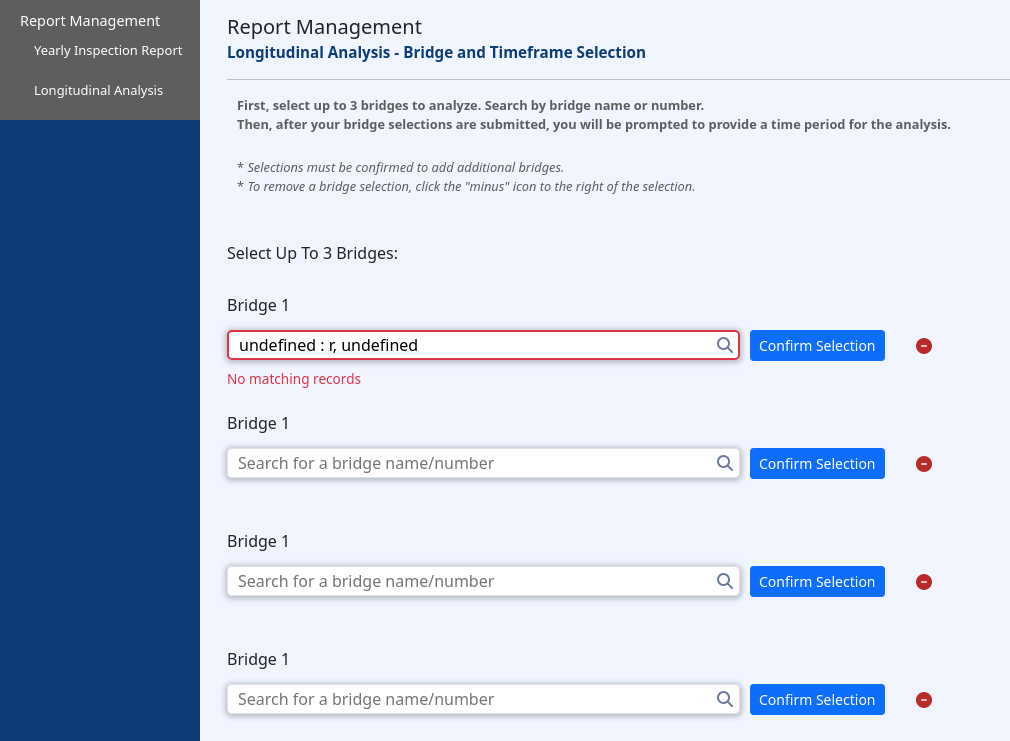
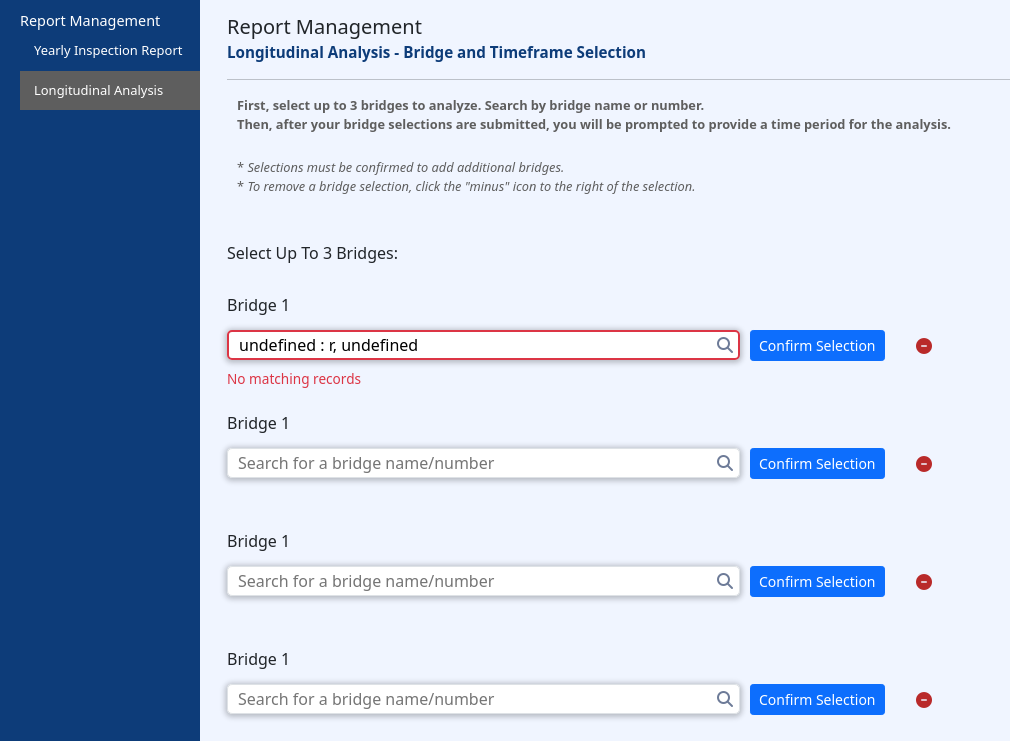
Before and after one commit to prichard38/BIMS, a PHP site: page /user-search-params-longitudinal-analysis.php in a window 1280 px wide. Shown: the part 58-799 px from the top of the page, without its empty margins (0-1010 px from the left). Run offline with PHP 8.4, Linux system fonts and the light colour scheme; the visitor is signed in with stand-in values (Sample User, id 1); data comes from the database, SQL or seed files in the repository; some libraries are stand-ins or nearby versions.

Commit message:
update sidebar menu styling

```diff
--- a/supervisor-longitudinal-analysis.php
+++ b/supervisor-longitudinal-analysis.php
@@ -72,12 +72,12 @@
         </nav>
 
         <!-- Sidebar Menu -->
-        <div class="sidebar">
+        <div class="sidebar" style="background-color: rgb(13, 60, 121);>
             <div class="menubar">
                 <ul class="menu">
-                    <li style="background-color: #5e5e5e;"><a id="RM" href='supervisor-longitudinal-analysis.php'>Report Management</a>
+                    <li><a id="RM" href='supervisor-longitudinal-analysis.php'>Report Management</a>
                         <ul class="submenu">
-                            <li style="background-color: #5e5e5e;">
+                            <li>
                                 <a id="RM" href='supervisor-yearly-inspection-report.php'>Yearly Inspection Report</a>
                             </li>
                             <li style="background-color: #5e5e5e;">
--- a/supervisor-yearly-inspection-report.php
+++ b/supervisor-yearly-inspection-report.php
@@ -76,18 +76,18 @@
             </div>
         </nav>
 
-        <div class="sidebar">
+        <div class="sidebar" style="background-color: rgb(13, 60, 121);">
             <div class="menubar">
                 <ul class="menu">
                     <!-- <li><a id="Home" href='#'>Admin Home</a></li>
                     <li><a id="IM" href='admin_inspection_management.html'>Inspection Management</a></li>
                     <li><a id="BM" href='admin_bridge_management.html'>Bridge Management</a></li> -->
-                    <li style="background-color: #5e5e5e;"><a id="RM" href='supervisor-yearly-inspection-report.php'>Report Management</a>
+                    <li><a id="RM" href='supervisor-yearly-inspection-report.php'>Report Management</a>
                         <ul class="submenu">
                             <li style="background-color: #5e5e5e;">
                                 <a id="RM" href='supervisor-yearly-inspection-report.php'>Yearly Inspection Report</a>
                             </li>
-                            <li style="background-color: #5e5e5e;">
+                            <li>
                                 <a id="RM" href='user-search-params-longitudinal-analysis.php'>Longitudinal Analysis</a>
                             </li>
                         </ul>
--- a/user-search-params-longitudinal-analysis.php
+++ b/user-search-params-longitudinal-analysis.php
@@ -366,12 +366,12 @@
         </nav>
 
         <!-- Sidebar Menu -->
-        <div class="sidebar">
+        <div class="sidebar" style="background-color: rgb(13, 60, 121);">
             <div class="menubar">
                 <ul class="menu">
-                    <li style="background-color: #5e5e5e;"><a id="RM" href='supervisor-yearly-inspection-report.php'>Report Management</a>
+                    <li><a id="RM" href='supervisor-yearly-inspection-report.php'>Report Management</a>
                         <ul class="submenu">
-                            <li style="background-color: #5e5e5e;">
+                            <li>
                                 <a id="RM" href='supervisor-yearly-inspection-report.php'>Yearly Inspection Report</a>
                             </li>
                             <li style="background-color: #5e5e5e;">
```
